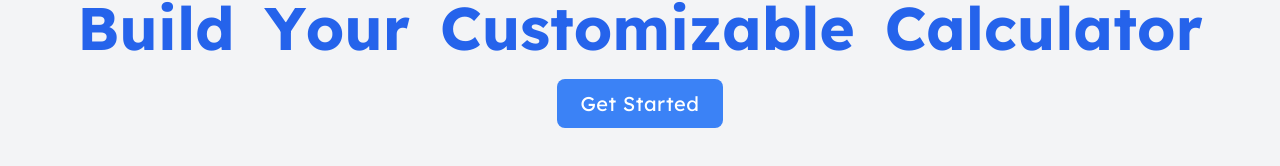
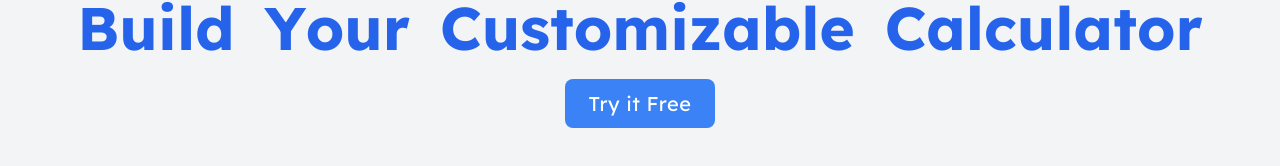
Before and after one commit to web-mahadihasan/calculator-builder, a React (Vite) app: page / in a window 1280 px wide. Shown: the part 374-540 px from the top of the page. Built offline with nearby package versions, Linux system fonts and the light colour scheme.

Commit message:
Update ui and ux design

```diff
--- a/src/components/Calculator.jsx
+++ b/src/components/Calculator.jsx
@@ -11,7 +11,8 @@ const Calculator = () => {
   const [movingMode, setMovingMode] = useState(false)
   const [movingComponentId, setMovingComponentId] = useState(null)
 
-  const handleClick = (value) => {
+  // Handle Result
+  const handleResult = (value) => {
     if (value === "=") {
       try {
         setResult(eval(display).toString())
@@ -33,6 +34,7 @@ const Calculator = () => {
     }
   }
 
+  // Mouse right click options
   const handleContextMenu = useCallback(
     (e, id) => {
       e.preventDefault()
@@ -77,6 +79,7 @@ const Calculator = () => {
     [removeComponent],
   )
 
+  // Handle move components
   const handleMove = (targetIndex) => {
     if (movingMode && movingComponentId) {
       const sourceIndex = components.findIndex((c) => c.id === movingComponentId)
@@ -130,7 +133,7 @@ const Calculator = () => {
                     }}
                   >
                     <button
-                      onClick={() => (movingMode ? handleMove(index) : handleClick(component.value))}
+                      onClick={() => (movingMode ? handleMove(index) : handleResult(component.value))}
                       onContextMenu={(e) => handleContextMenu(e, component.id)}
                       className={`w-full h-16 bg-blue-500 dark:bg-blue-600 hover:bg-blue-600 dark:hover:bg-blue-700 text-white font-bold rounded-md transition-colors duration-200 ${
                         movingMode ? "cursor-move" : "cursor-pointer"
--- a/src/pages/CalculatorPage.jsx
+++ b/src/pages/CalculatorPage.jsx
@@ -55,7 +55,7 @@ const CalculatorPage = () => {
     }
   }
 
-
+//   Handle removed
   const handleDelete = () => {
     if (selectedComponent) {
       const componentToRemove = components.find((c) => c.id === selectedComponent)
@@ -67,6 +67,7 @@ const CalculatorPage = () => {
     }
   }
 
+//   Handle clear all
   const handleClear = () => {
     clearComponents()
     useStore.setState({ usedComponents: new Set() })
@@ -137,6 +138,7 @@ const CalculatorPage = () => {
             <div className="flex flex-col md:flex-row gap-4 justify-between mt-14">
               <div className="w-full md:w-1/2 lg:w-1/3">
                 <h2 className="text-2xl font-bold mb-2">Toolbox</h2>
+                {/* Dragable Components  */}
                 <Droppable droppableId="toolbox" direction="horizontal">
                   {(provided) => (
                     <div
@@ -164,6 +166,8 @@ const CalculatorPage = () => {
                   )}
                 </Droppable>
               </div>
+
+              {/* Calculator body  */}
               <div className="w-full md:w-1/2">
                 <h2 className="text-2xl font-bold mb-2">Calculator</h2>
                 <Calculator />
--- a/src/pages/HomePage.jsx
+++ b/src/pages/HomePage.jsx
@@ -53,7 +53,7 @@ const HomePage = () => {
       <motion.div initial={{ opacity: 0, y: 20 }} animate={{ opacity: 1, y: 0 }} transition={{ delay: 2 }}>
         <Link to="/calculator">
           <span className="bg-blue-500 hover:bg-blue-600 text-white font-normal tracking-wide py-3 px-6 rounded-lg text-xl transition-colors duration-200">
-            Get Started
+            Try it Free
           </span>
         </Link>
       </motion.div>
```
